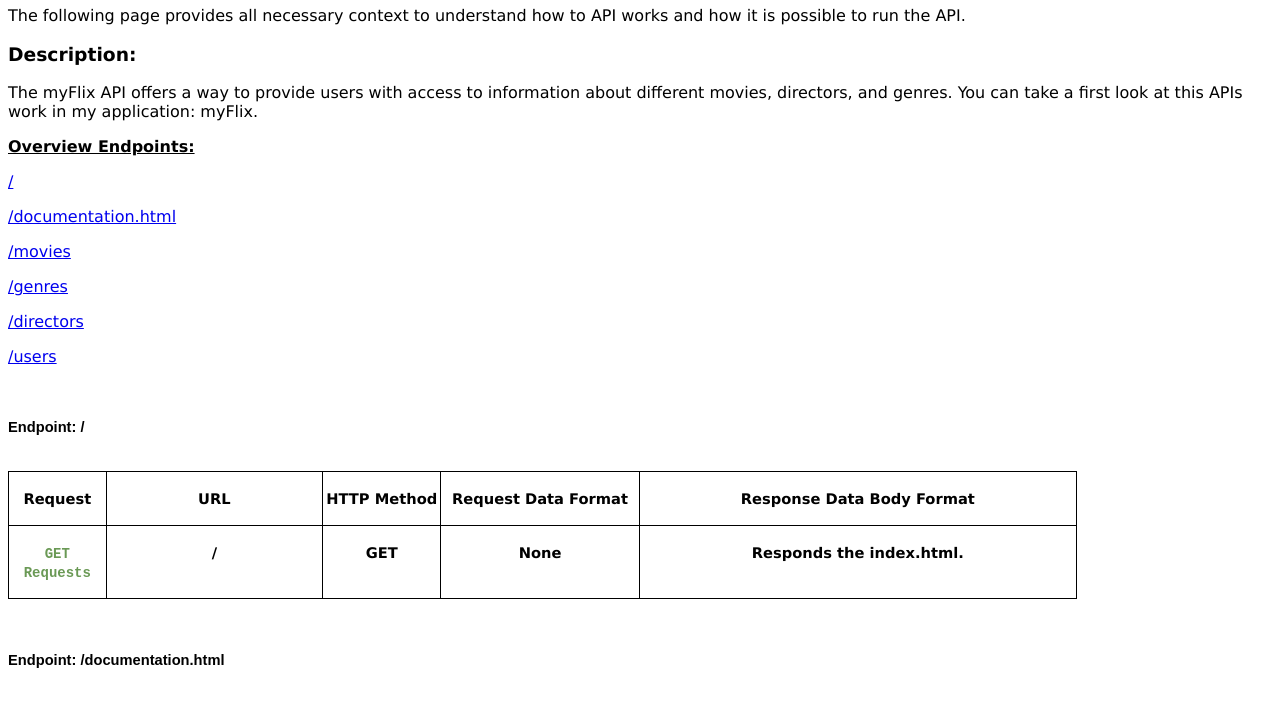
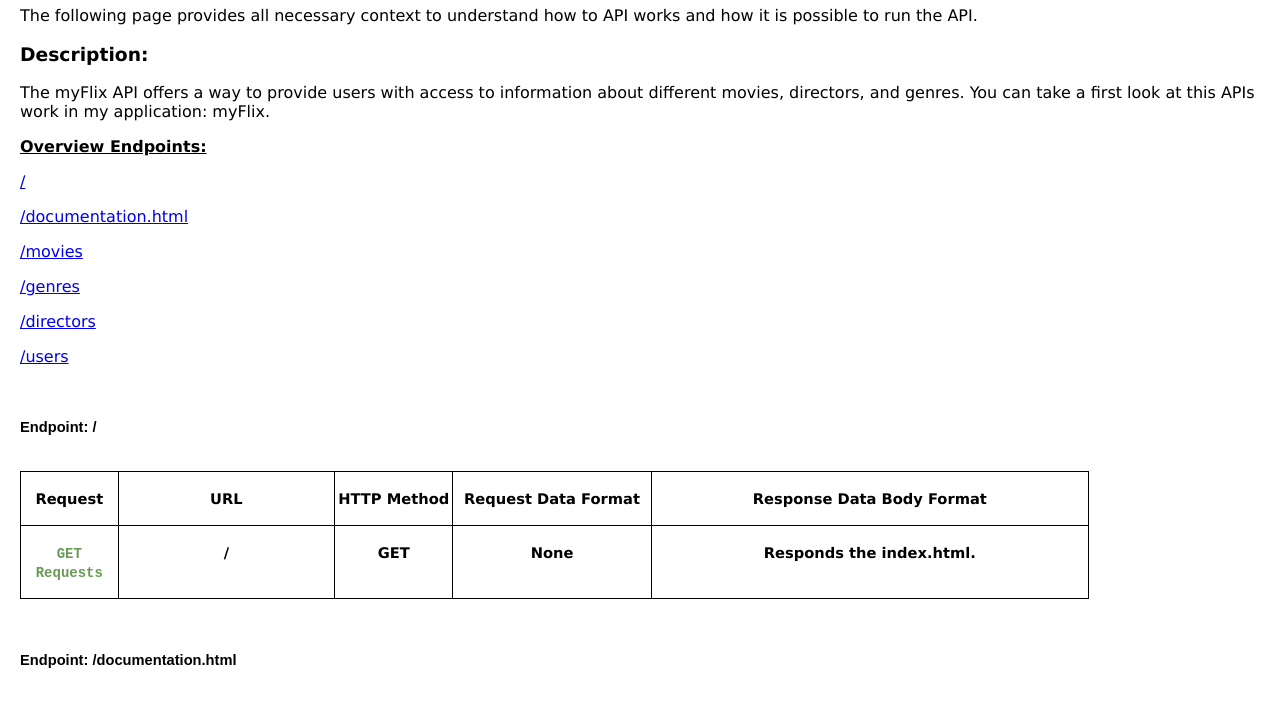
Before and after one commit to Tina2010/myFlix, a website: page public/documentation.html in a window 1280 px wide. Shown: the part 75-793 px from the top of the page. Drawn offline with Linux system fonts and the light colour scheme.

Commit message:
[update] change of style

```diff
--- a/public/documentation.html
+++ b/public/documentation.html
@@ -6,7 +6,7 @@
     <meta name="viewport" content="width=device-width, initial-scale=1">
     <title>myFlix - API Documentation</title>
 </head>
-<body style="font-family: 'Lucida Sans', 'Lucida Sans Regular', 'Lucida Grande', 'Lucida Sans Unicode', Geneva, Verdana, sans-serif;">
+<body style="font-family: 'Lucida Sans', 'Lucida Sans Regular', 'Lucida Grande', 'Lucida Sans Unicode', Geneva, Verdana, sans-serif; margin: 20px;">
 
     <h1>myFlix - Api Documentation</h1>
 
```
